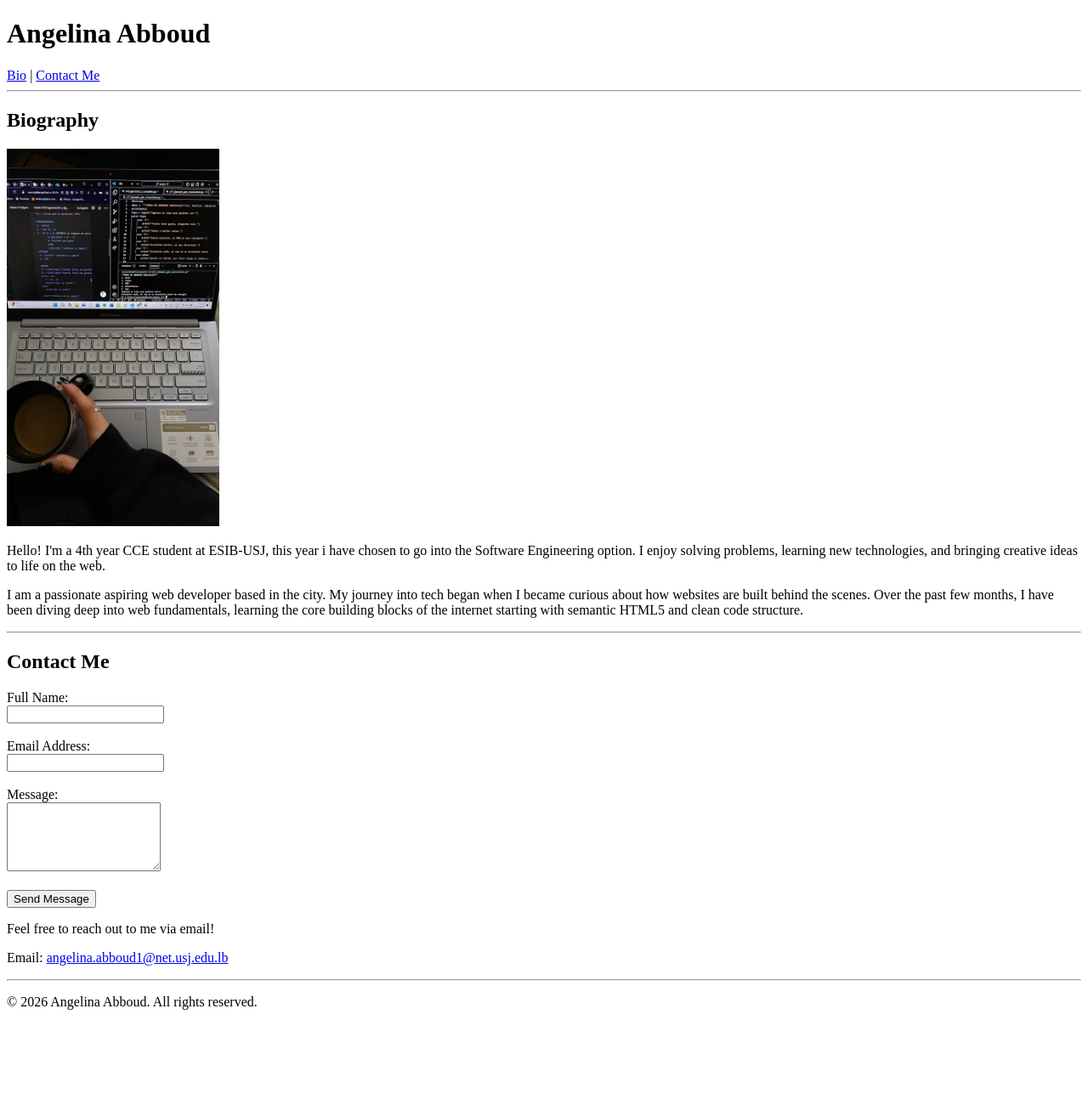
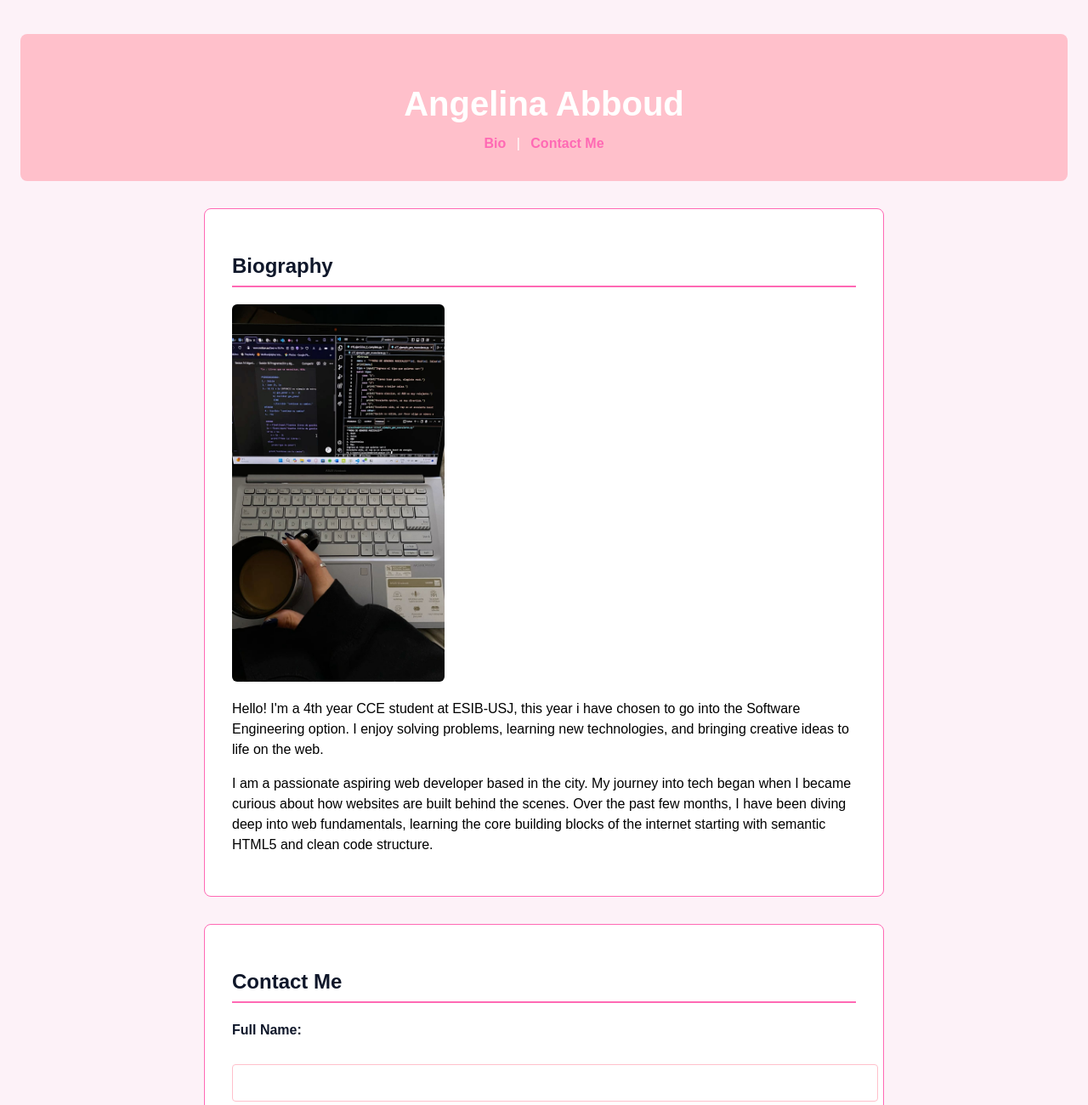
Before and after one commit to Angelina-usj/webdev, a plain HTML site: page About Me/AboutMe.html in a window 1280 px wide. Shown: the top 1300 px of the page at 85% size. Before the commit the page ends 1204 px from the top, so only its background shows below. Drawn offline with Linux system fonts and the light colour scheme; files whose address does not match are found by name.

Commit message:
New changes for Assignment 1

```diff
--- a/AboutMe.html
+++ b/About Me/AboutMe.html
@@ -4,6 +4,7 @@
   <meta charset="UTF-8">
   <meta name="viewport" content="width=device-width, initial-scale=1.0">
   <title>About Me</title>
+  <link rel="stylesheet" href="styles.css">
 </head>
 <body>
 
@@ -16,8 +17,6 @@
     </nav>
   </header>
 
-  <hr>
-
   <main>
 
     <section id="bio">
@@ -28,8 +27,6 @@
       <p>I am a passionate aspiring web developer based in the city. My journey into tech began when I became curious about how websites are built behind the scenes. Over the past few months, I have been diving deep into web fundamentals, learning the core building blocks of the internet starting with semantic HTML5 and clean code structure.</p>
     </section>
 
-    <hr>
-
     <section id="contact">
       <h2>Contact Me</h2>
 
@@ -39,21 +36,15 @@
           <input type="text" id="user-name" name="name" required>
         </div>
 
-        <br>
-
         <div>
           <label for="user-email">Email Address:</label><br>
           <input type="email" id="user-email" name="email" required>
         </div>
 
-        <br>
-
         <div>
           <label for="user-message">Message:</label><br>
           <textarea id="user-message" name="message" rows="5" required></textarea>
         </div>
-
-        <br>
 
         <button type="submit">Send Message</button>
         </form>
@@ -63,7 +54,6 @@
 
   </main>
 
-  <hr>
 
   <footer>
     <p>&copy; 2026 Angelina Abboud. All rights reserved.</p>
--- /dev/null
+++ b/About Me/styles.css
@@ -0,0 +1,109 @@
+
+body {
+    background-color: #fdf2f8;
+    color: black;
+    font-family: Arial, sans-serif;
+    font-size: 16px;
+    line-height: 1.5;
+    padding: 2rem 1rem;
+}
+
+main {
+    max-width: 800px;
+    margin: 0 auto;
+}
+
+header {
+    background-color: pink;
+    color: white;
+    text-align: center;
+    padding: 2rem 1rem;
+    margin-bottom: 2rem;
+    border-radius: 8px;
+}
+
+header > h1 {
+    font-size: 2.5rem;
+    font-weight: 700;
+    line-height: 1.15;
+    margin-bottom: 0.75rem;
+}
+
+nav > a {
+    color: hotpink;
+    text-decoration: none;
+    font-weight: 600;
+    padding: 0.25rem 0.5rem;
+}
+
+section {
+    background-color: #ffffff;
+    border: 1px solid hotpink;
+    border-radius: 8px;
+    padding: 2rem;
+    margin-bottom: 2rem;
+}
+
+section > h2 {
+    font-size: 1.5rem;
+    font-weight: 700;
+    color: #0f172a;
+    line-height: 1.25;
+    border-bottom: 2px solid hotpink;
+    padding-bottom: 0.5rem;
+    margin-bottom: 1.25rem;
+}
+
+h2 + p {
+    margin-top: 0.5rem;
+}
+
+section > p {
+    margin-bottom: 1rem;
+}
+
+section > img {
+    display : block;
+    max-width: 100%;
+    border-radius: 6px;
+    margin-bottom: 1.25rem;
+}
+
+form > div {
+    margin-bottom: 1.25rem;
+}
+
+label {
+    display: block;
+    font-weight: 600;
+    margin-bottom: 0.25rem;
+    color: #0f172a;
+}
+
+textarea, input[type="text"], input[type="email"] {
+    width: 100%;
+    padding: 0.75rem;
+    border: 1px solid pink;
+    border-radius: 4px;
+    font-size: 1rem;
+    font-family: inherit;
+}
+
+button {
+    background-color: lightpink;
+    color: white;
+    font-weight: 600;
+    font-size: 1rem;
+    border: none;
+    border-radius: 4px;
+    padding: 0.75rem 1.5rem;
+    margin-bottom: 1rem;
+    cursor: pointer;
+}
+
+footer > p {
+    text-align: center;
+    font-size: 0.875rem;
+    color: #64748b;
+    padding: 1rem 0;
+}
--- /dev/null
+++ b/selectors/selectors.css
@@ -0,0 +1,30 @@
+h1 {
+    background-color: red;
+    color: white;
+    text-align: center;
+    padding: 10px;
+    margin: 10px;
+}
+
+.card > h1{
+    border : 5px solid black;
+    padding: 10px;
+    margin: 10px;
+}
+
+
+h1 ~ p {
+    background-color: green;
+    color: white;
+    text-align: center;
+    padding: 10px;
+    margin: 10px;
+}
+
+.item {
+    background-color: red;
+    color: white;
+    text-align: center;
+    padding: 10px;
+    margin: 10px;
+}
```
Also changed, not shown: selectors/selectors.html (added, +21 -0 lines).
